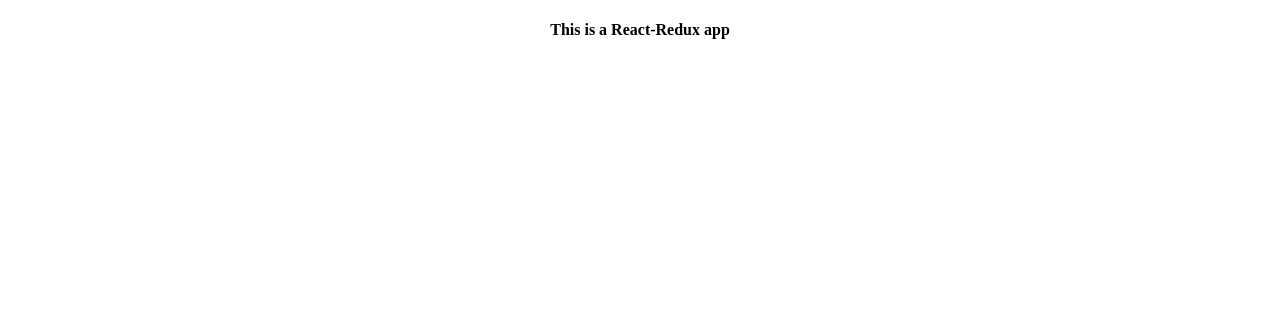
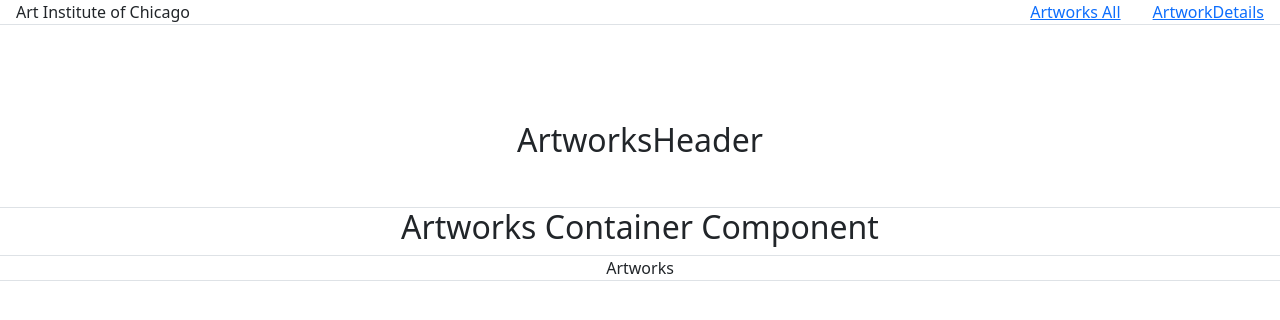
Before and after one commit to German-Cobian/Art-Gallery, a React (Create React App) app: page / in a window 1280 px wide. Shown: the top 320 px of the page. Built offline with nearby package versions, Linux system fonts and the light colour scheme.

Commit message:
Implement NavBar as well as routes for ArtworksContainer and ArtworkDetailsContainer

```diff
--- a/package.json
+++ b/package.json
@@ -6,6 +6,7 @@
     "@testing-library/jest-dom": "^5.16.2",
     "@testing-library/react": "^12.1.4",
     "@testing-library/user-event": "^13.5.0",
+    "bootstrap": "^5.1.3",
     "font-awesome": "^4.7.0",
     "react": "^17.0.2",
     "react-bootstrap": "^2.2.1",
--- a/src/App.js
+++ b/src/App.js
@@ -1,9 +1,19 @@
 import './App.css';
+import { BrowserRouter, Route, Routes } from 'react-router-dom';
+import NavBar from './components/NavBar';
+import ArtworkDetailsContainer from './components/ArtworkDetailsContainer';
+import ArtworksContainer from './components/ArtworksContainer';
 
 function App() {
   return (
     <div className="App">
-      <h4>This is a React-Redux app</h4>
+      <BrowserRouter>
+        <NavBar />
+        <Routes>
+          <Route exact path="/" element={<ArtworksContainer />} />
+          <Route exact path="/ArtworkDetailsContainer" element={<ArtworkDetailsContainer />} />
+        </Routes>
+      </BrowserRouter>
     </div>
   );
 }
--- /dev/null
+++ b/src/components/ArtworkDetails.js
@@ -0,0 +1,7 @@
+import React from 'react';
+
+const ArtworkDetails = () => (
+  <div>ArtworkDetails</div>
+);
+
+export default ArtworkDetails;
--- /dev/null
+++ b/src/components/ArtworkDetailsContainer.js
@@ -0,0 +1,15 @@
+import React from 'react';
+import ArtworkDetails from './ArtworkDetails';
+
+const ArtworkDetailsContainer = () => (
+  <div className="d-flex flex-column my-5">
+    <div className="border-bottom">
+      <h2>ArtworkDetailsContainer Component</h2>
+    </div>
+    <div className="border-bottom">
+      <ArtworkDetails />
+    </div>
+  </div>
+);
+
+export default ArtworkDetailsContainer;
--- /dev/null
+++ b/src/components/Artworks.js
@@ -0,0 +1,7 @@
+import React from 'react';
+
+const Artworks = () => (
+  <div>Artworks</div>
+);
+
+export default Artworks;
--- /dev/null
+++ b/src/components/ArtworksContainer.js
@@ -0,0 +1,19 @@
+import React from 'react';
+import ArtworksHeader from './ArtworksHeader';
+import Artworks from './Artworks';
+
+const ArtworksContainer = () => (
+  <div className="d-flex flex-column my-5">
+    <div className="border-bottom">
+      <ArtworksHeader />
+    </div>
+    <div className="border-bottom">
+      <h2>Artworks Container Component</h2>
+    </div>
+    <div className="border-bottom">
+      <Artworks />
+    </div>
+  </div>
+);
+
+export default ArtworksContainer;
--- /dev/null
+++ b/src/components/ArtworksHeader.js
@@ -0,0 +1,9 @@
+import React from 'react';
+
+const ArtworksHeader = () => (
+  <div className="my-5">
+    <h2>ArtworksHeader</h2>
+  </div>
+);
+
+export default ArtworksHeader;
--- /dev/null
+++ b/src/components/NavBar.js
@@ -0,0 +1,14 @@
+import React from 'react';
+import { NavLink } from 'react-router-dom';
+
+const NavBar = () => (
+  <div className="d-flex flex-row justify-content-between border-bottom">
+    <div className="mx-3">Art Institute of Chicago</div>
+    <div>
+      <NavLink to="/" activeClassName="active-link "><span className="mx-3">Artworks All</span></NavLink>
+      <NavLink to="/ArtworkDetailsContainer" activeClassName="active-link "><span className="mx-3">ArtworkDetails</span></NavLink>
+    </div>
+  </div>
+);
+
+export default NavBar;
--- a/src/index.js
+++ b/src/index.js
@@ -1,5 +1,7 @@
 import React from 'react';
 import ReactDOM from 'react-dom';
+import 'bootstrap/dist/css/bootstrap.min.css';
+import 'bootstrap/dist/js/bootstrap.bundle.min';
 import App from './App';
 
 ReactDOM.render(
```
Also changed, not shown: 1 other file (tests, documents, lock files or other folders).
